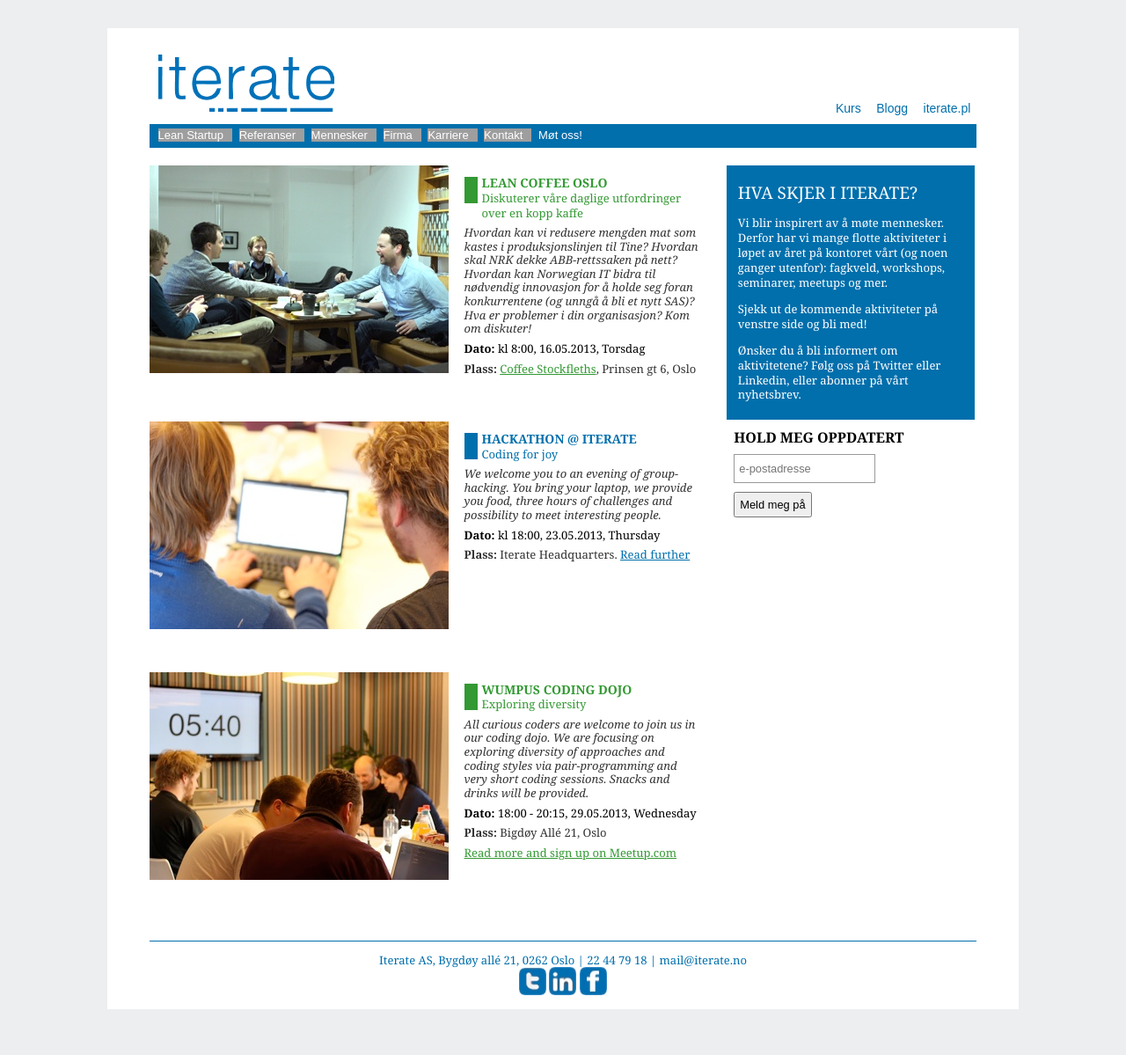
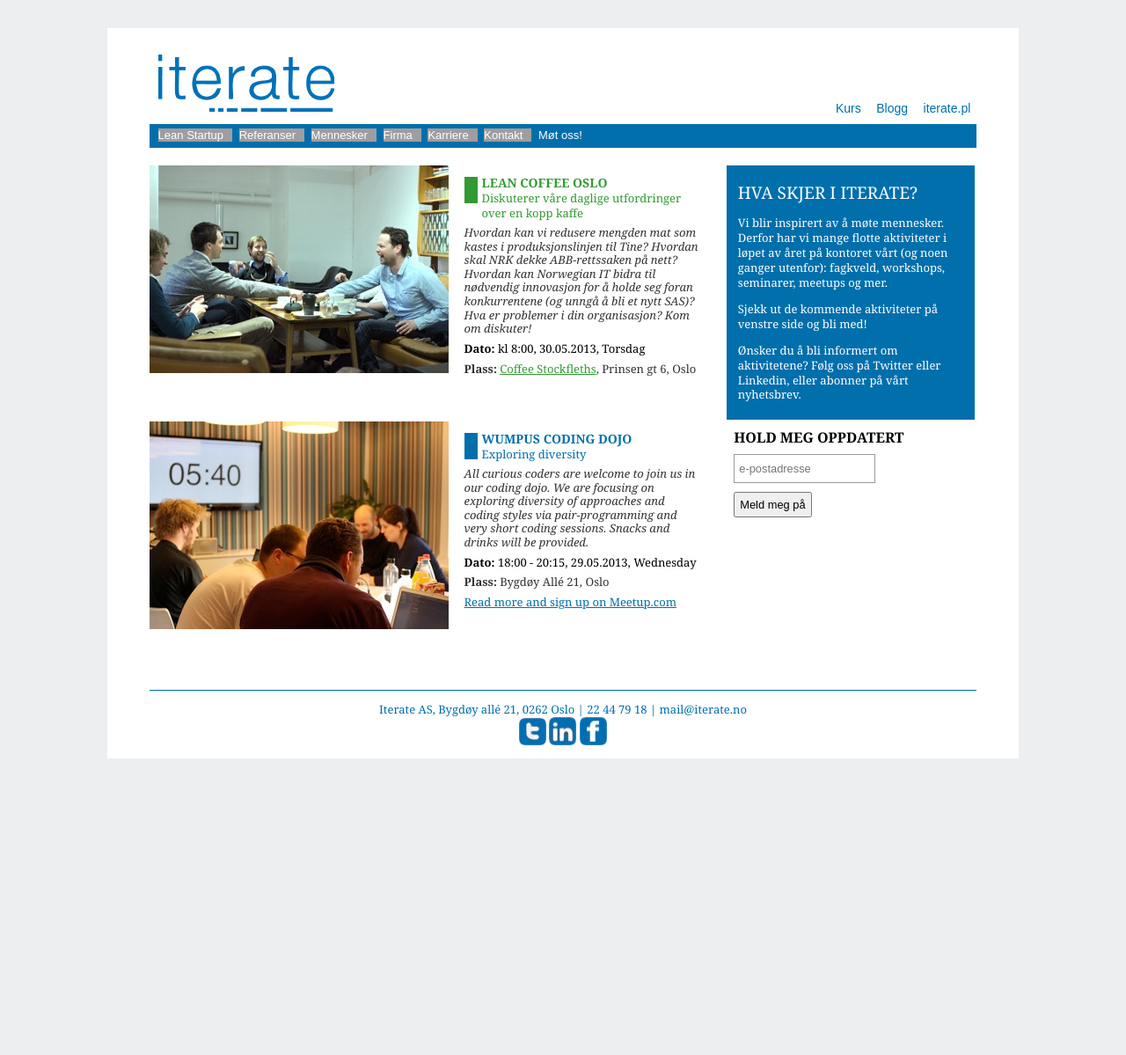
Before and after one commit to therese1g1/iterate.github.com, a Jekyll site: the page built from moetoss/index.html, in a window 1280 px wide. Shown: the whole page at 88% size. Built offline with Jekyll 4.4.1, drawn with Linux system fonts in a browser that asks for light colours; after the commit the page ends 914 px from its top, so only the background shows below that; grey boxes are pictures that could not be loaded.

Commit message:
delete Hackathon from møt oss page
and update Lean coffeee

```diff
--- a/moetoss/index.html
+++ b/moetoss/index.html
@@ -31,7 +31,7 @@ title: Iterate
 
                         <p>Hvordan kan vi redusere mengden mat som kastes i produksjonslinjen til Tine? Hvordan skal NRK dekke ABB-rettssaken på nett? Hvordan kan Norwegian IT bidra til nødvendig innovasjon for å holde seg foran konkurrentene (og unngå å bli et nytt SAS)? Hva er problemer i din organisasjon? Kom om diskuter!</p>
 
-                        <em>Dato:</em> kl 8:00, 16.05.2013, Torsdag
+                        <em>Dato:</em> kl 8:00, 30.05.2013, Torsdag
                         <p class="ex"><em>Plass:</em> <a class="ex" href="http://www.stockfleths.as/?page_id=78">Coffee Stockfleths</a>, Prinsen gt 6, Oslo</p>
                     </div>
                 </div>
@@ -61,18 +61,20 @@ title: Iterate
         <div class="articles">
             <article class="preview">
                 <div class="preview-image">
-                    <img src="/static/images/motoss-hackaton_340x236.jpg" alt="Hackaton">
+                    <img src="/static/images/WumpusCodingDojo.jpg" alt="Wumpus">
                 </div>
                 <div class="preview-text">
                     <div class="pitch fag">
                         <div class="marker"></div>
-                        <h2>Hackathon @ Iterate</h2>
-                        <div class="sub-headline">Coding for joy</div>
+                        <h2>Wumpus Coding Dojo</h2>
+                        <div class="sub-headline">Exploring diversity</div>
 
-                        <p>We welcome you to an evening of group-hacking. You bring your laptop, we provide you food, three hours of challenges and possibility to meet interesting people. </p>
+                        <p>All curious coders are welcome to join us in our coding dojo. We are focusing on exploring diversity of approaches and coding styles via pair-programming and very short coding sessions. Snacks and drinks will be provided.
+                        </p>
 
-                        <em>Dato:</em> kl 18:00, 23.05.2013, Thursday
-                        <p class="ex"><em>Plass:</em> Iterate Headquarters. <a class="ex" href="http://iterate.no/fagkveld">Read further</a> </p>
+                        <em>Dato:</em> 18:00 - 20:15, 29.05.2013, Wednesday
+                        <p class="ex"><em>Plass:</em> Bygdøy Allé 21, Oslo </p>
+                        <a class="ex" href="http://www.meetup.com/OsloCodingDojo/events/111122842/">Read more and sign up on Meetup.com</a> </p>
                     </div>
                 </div>
             </article>
@@ -101,31 +103,4 @@ title: Iterate
         </div>
     </aside>
 
-    <div class="grid_11 alpha">
-
-        <div class="articles">
-            <article class="preview">
-                <div class="preview-image">
-                    <img src="/static/images/WumpusCodingDojo.jpg" alt="Wumpus">
-                </div>
-                <div class="preview-text">
-                    <div class="pitch kunde">
-                        <div class="marker"></div>
-                        <h2>Wumpus Coding Dojo</h2>
-                        <div class="sub-headline">Exploring diversity</div>
-
-                        <p>All curious coders are welcome to join us in our coding dojo. We are focusing on exploring diversity of approaches and coding styles via pair-programming and very short coding sessions. Snacks and drinks will be provided.
-                        </p>
-
-                        <em>Dato:</em> 18:00 - 20:15, 29.05.2013, Wednesday
-                        <p class="ex"><em>Plass:</em> Bigdøy Allé 21, Oslo </p>
-                         <a class="ex" href="http://www.meetup.com/OsloCodingDojo/events/111122842/">Read more and sign up on Meetup.com</a> </p>
-                    </div>
-                </div>
-            </article>
-        </div>
-
-    </div>
-
-
 </div>
```
